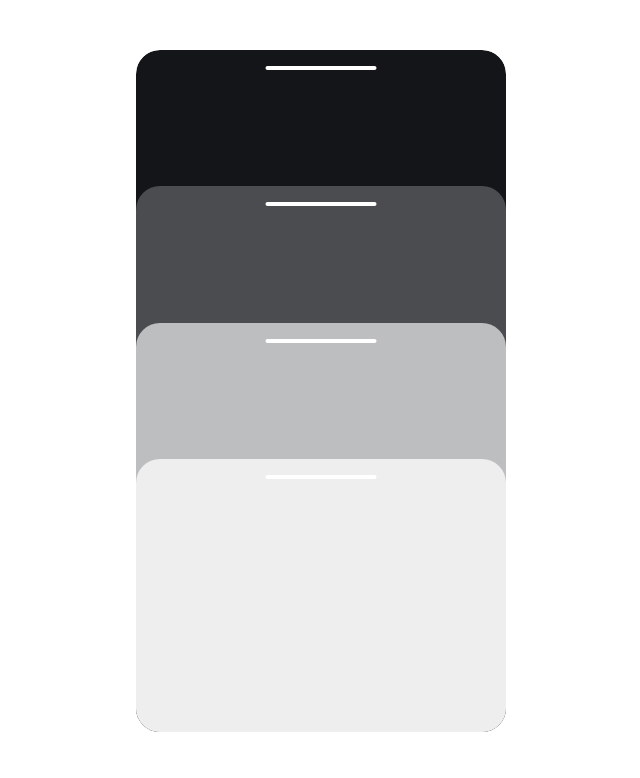
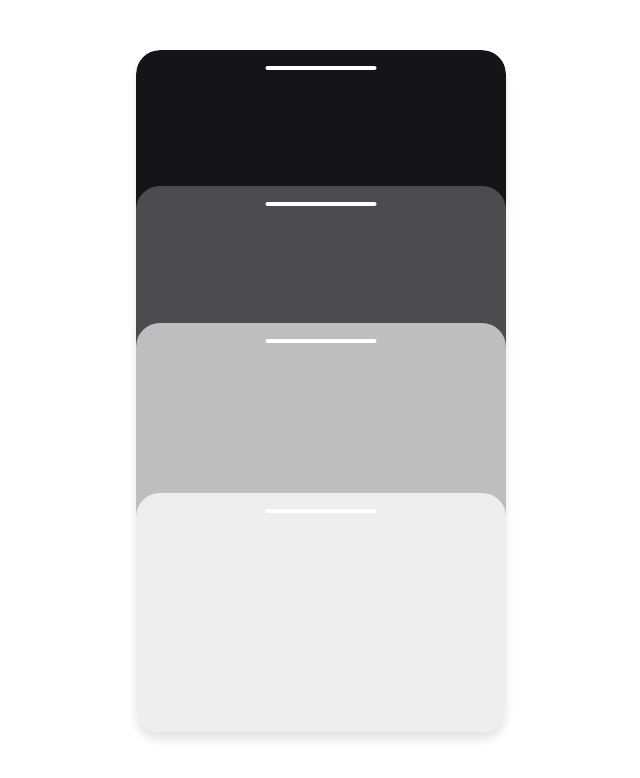
Before and after one commit to pie-suhee/motion, a React (Create React App) app: page /hoverevent in a window 1280 px wide. Shown: the top 778 px of the page, without its empty margins (319-959 px from the left). Built offline with nearby package versions, Linux system fonts and the light colour scheme.

Commit message:
스타일 수정

```diff
--- a/src/css/HoverEvent.module.scss
+++ b/src/css/HoverEvent.module.scss
@@ -7,6 +7,7 @@ $item-colors: #141519, #4B4C50, #BDBEC0, #EEEEEE;
     height: 682px;
     margin: 50px auto 0;
     border-radius: 1.5rem 1.5rem;
+    box-shadow: 0px 8px 8px rgba(0, 0, 0, 0.1);
     position: relative;
     transition: all 0.4s ease;
     overflow: hidden;
@@ -16,14 +17,18 @@ $item-colors: #141519, #4B4C50, #BDBEC0, #EEEEEE;
         border-radius: 1.5rem 1.5rem 0 0;
         position: absolute;
         left: 0;
-        bottom: 0;
+        bottom: 5%;
 
         @for $i from 1 through 4 {
             &.item#{$i} {
-                height: 100% - (20% * ($i - 1));
+                height: 95% - (20% * ($i - 1));
                 background-color: nth($item-colors, $i);
                 z-index: $i;
             }
+        }
+
+        &.item4 {
+            bottom: 0;
         }
 
         .bar {
--- a/src/page/HoverEvent.js
+++ b/src/page/HoverEvent.js
@@ -8,26 +8,26 @@ const HoverEvent = () => {
     const { contextSafe } = useGSAP({ scope: container });
 
     const handleItem1Enter = contextSafe(() => {
-        gsap.to(`.${styles.item2}`, { height: '20%', duration: 0.5, ease: 'power2.out' });
-        gsap.to(`.${styles.item3}`, { height: '15%', duration: 0.5, ease: 'power2.out' });
+        gsap.to(`.${styles.item2}`, { height: '15%', duration: 0.5, ease: 'power2.out' });
+        gsap.to(`.${styles.item3}`, { height: '10%', duration: 0.5, ease: 'power2.out' });
         gsap.to(`.${styles.item4}`, { height: '10%', duration: 0.5, ease: 'power2.out' });
     });
 
     const handleItem2Enter = contextSafe(() => {
-        gsap.to(`.${styles.item2}`, { height: '95%', duration: 0.5, ease: 'power2.out' });
-        gsap.to(`.${styles.item3}`, { height: '15%', duration: 0.5, ease: 'power2.out' });
+        gsap.to(`.${styles.item2}`, { height: '90%', duration: 0.5, ease: 'power2.out' });
+        gsap.to(`.${styles.item3}`, { height: '10%', duration: 0.5, ease: 'power2.out' });
         gsap.to(`.${styles.item4}`, { height: '10%', duration: 0.5, ease: 'power2.out' });
     });
 
     const handleItem3Enter = contextSafe(() => {
-        gsap.to(`.${styles.item2}`, { height: '95%', duration: 0.5, ease: 'power2.out' });
-        gsap.to(`.${styles.item3}`, { height: '90%', duration: 0.5, ease: 'power2.out' });
+        gsap.to(`.${styles.item2}`, { height: '90%', duration: 0.5, ease: 'power2.out' });
+        gsap.to(`.${styles.item3}`, { height: '85%', duration: 0.5, ease: 'power2.out' });
         gsap.to(`.${styles.item4}`, { height: '10%', duration: 0.5, ease: 'power2.out' });
     });
 
     const handleItem4Enter = contextSafe(() => {
-        gsap.to(`.${styles.item2}`, { height: '95%', duration: 0.5, ease: 'power2.out' });
-        gsap.to(`.${styles.item3}`, { height: '90%', duration: 0.5, ease: 'power2.out' });
+        gsap.to(`.${styles.item2}`, { height: '90%', duration: 0.5, ease: 'power2.out' });
+        gsap.to(`.${styles.item3}`, { height: '85%', duration: 0.5, ease: 'power2.out' });
         gsap.to(`.${styles.item4}`, { height: '85%', duration: 0.5, ease: 'power2.out' });
     });
 
```
